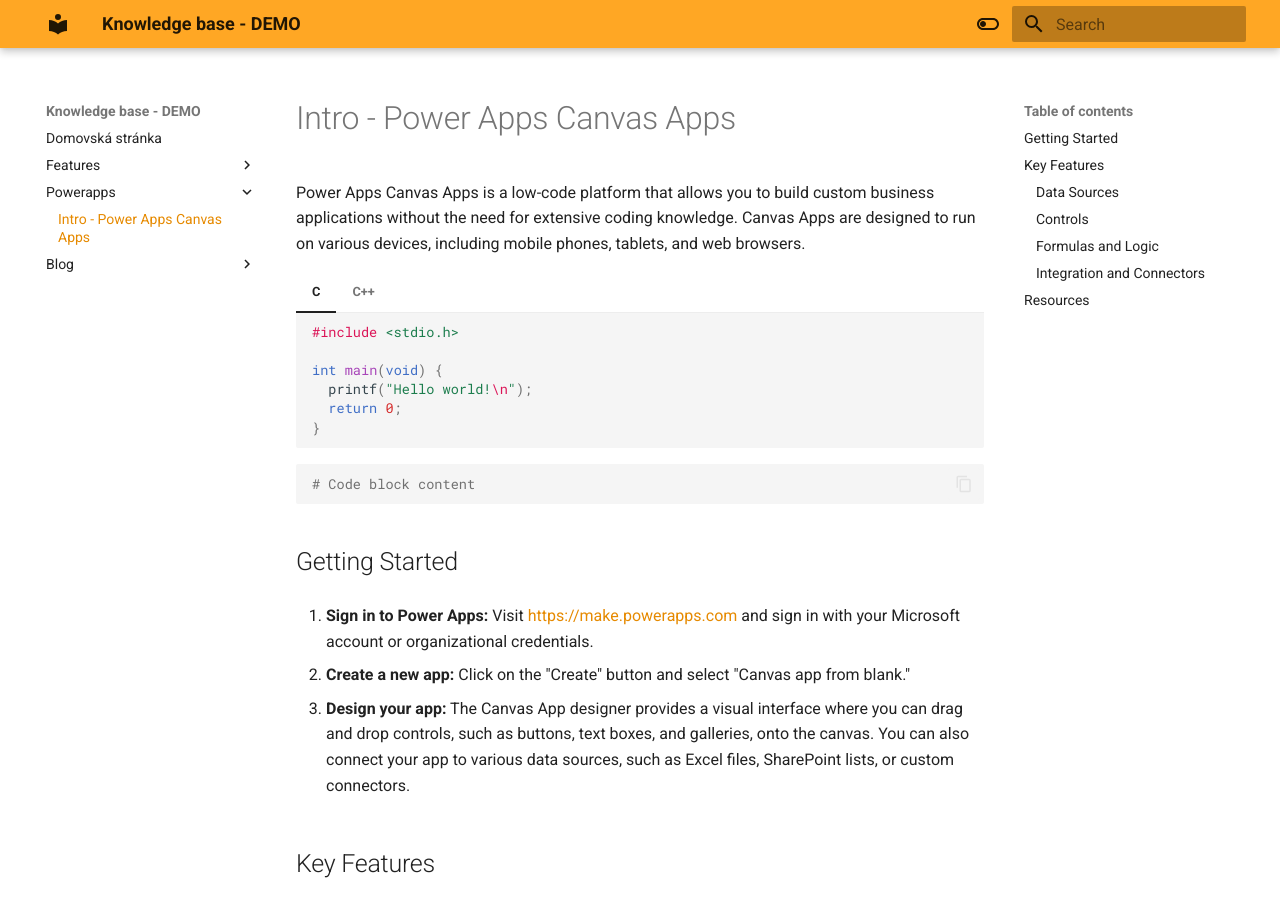
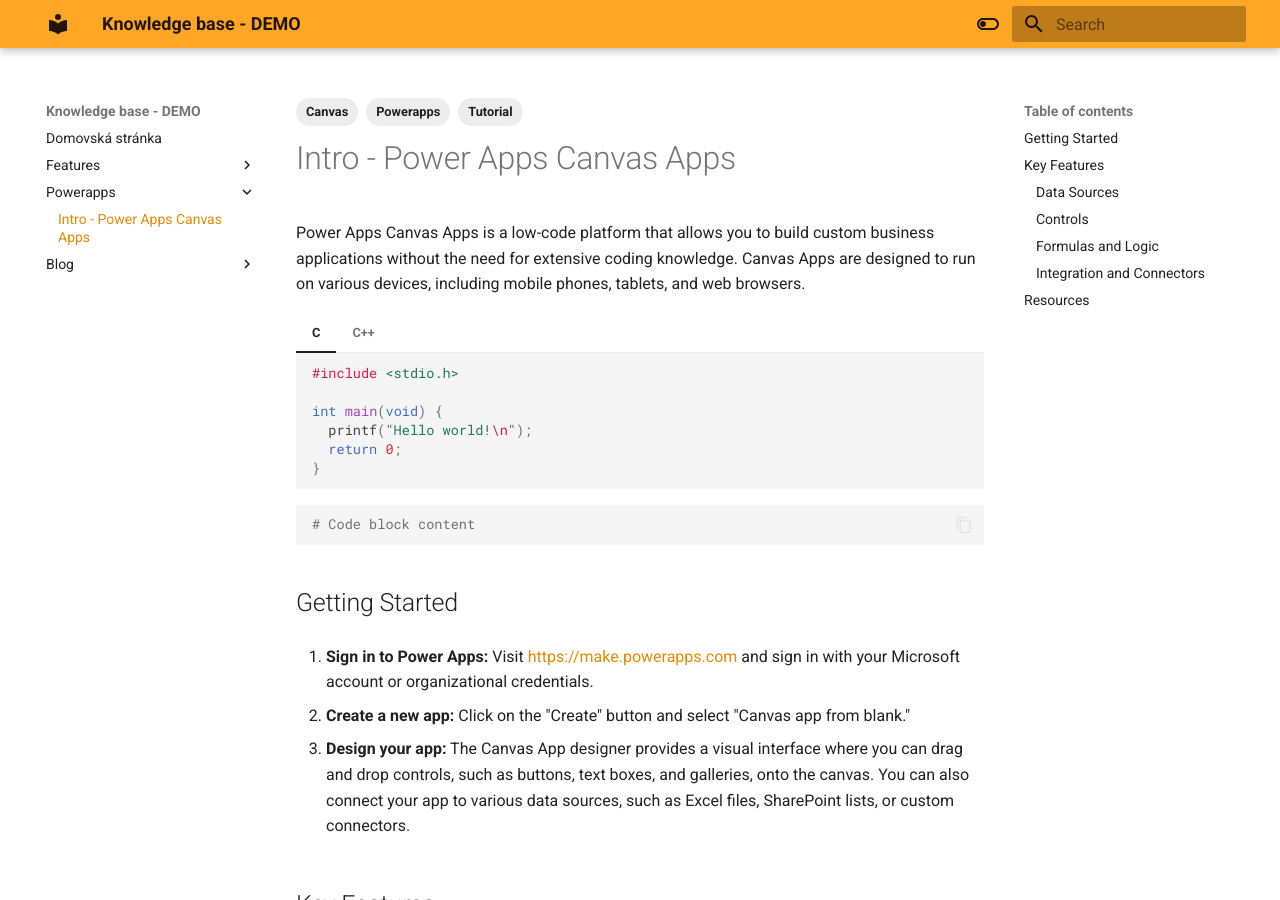
Before and after one commit to fvigh/kb, an MkDocs documentation site: the page built from docs/Powerapps/Intro.md, in a window 1280 px wide and 900 px high. Built offline with MkDocs 1.6.1 and Material for MkDocs 9.7.7, drawn with Linux system fonts in a browser that asks for light colours; part of the change alters nothing that is shown.

```diff
--- a/mkdocs.yml
+++ b/mkdocs.yml
@@ -27,7 +27,6 @@ markdown_extensions:
   - footnotes
   - attr_list
   - md_in_html
-  - tags
   - pymdownx.emoji:
       emoji_index: !!python/name:material.extensions.emoji.twemoji
       emoji_generator: !!python/name:material.extensions.emoji.to_svg
@@ -67,6 +66,7 @@ plugins:
   - search
   - roamlinks
   - blog
+  - tags
   - rss:
       match_path: blog/posts/.*
       date_from_meta:
```
